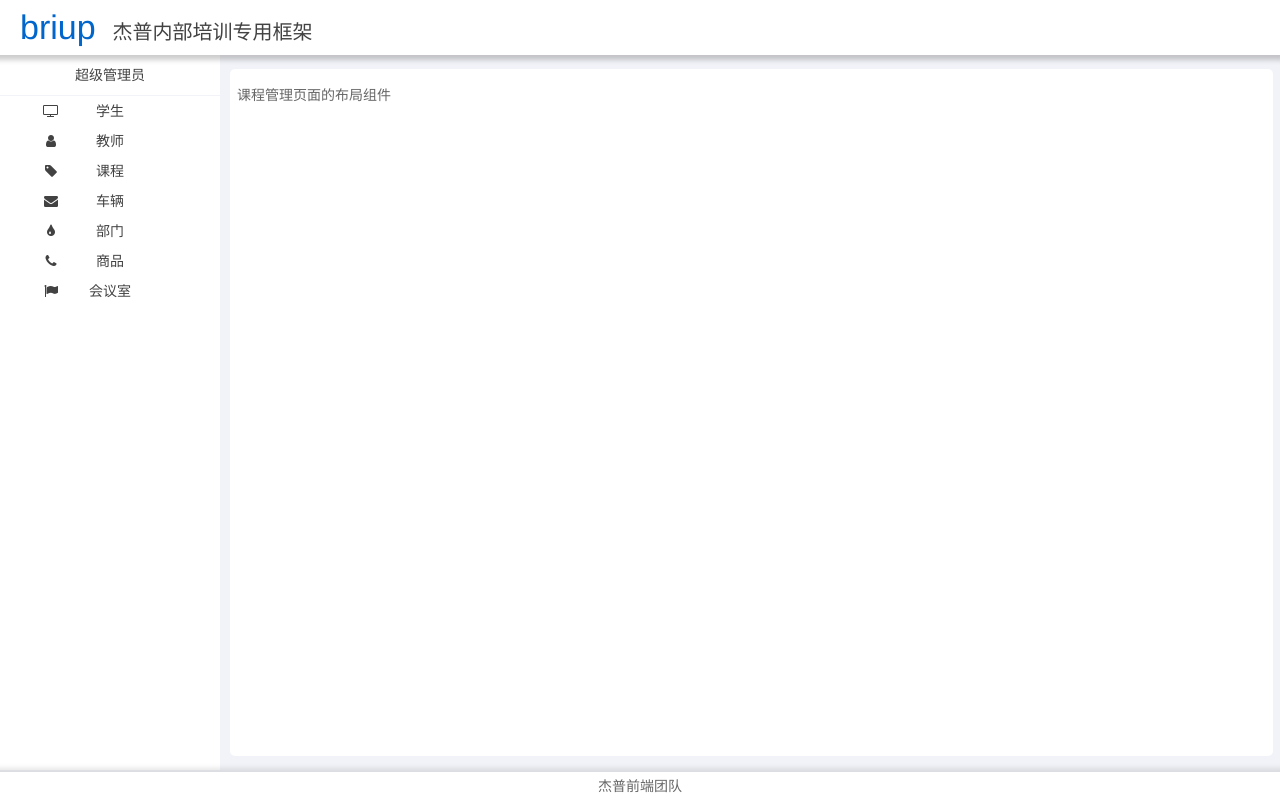
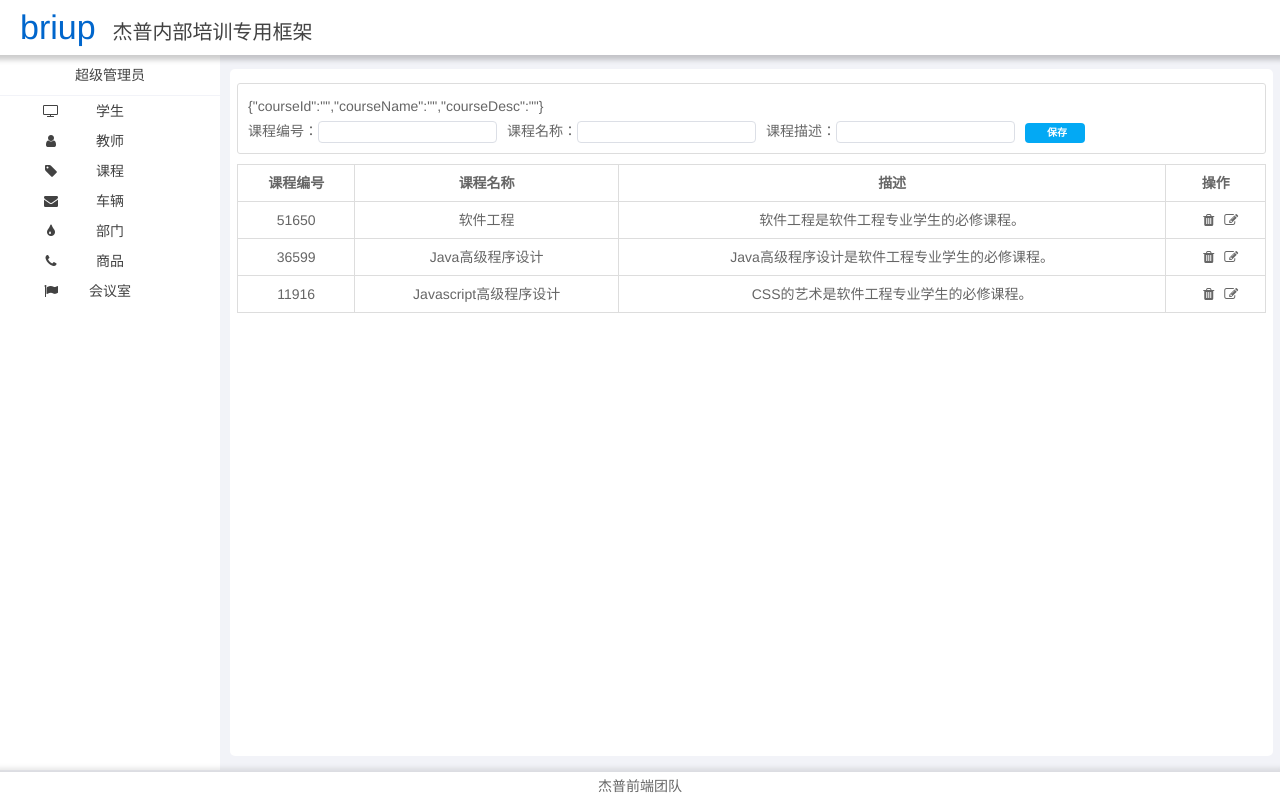
Before and after one commit to pluslicy/react-app-curd, a React (Create React App) app: page /course in a window 1280 px wide. Built offline with nearby package versions, Linux system fonts and the light colour scheme.

Commit message:
use mockjs to find data

```diff
--- /dev/null
+++ b/src/pages/course/CourseForm.js
@@ -0,0 +1,47 @@
+import React,{Component} from 'react';
+import './style/courseform.css'
+class CourseForm extends Component{
+  //创建构造函数，声明state中数据
+  constructor(props){
+    super(props);
+    this.state={
+      courseId:'',
+      courseName:'',
+      courseDesc:'',
+    }
+  }
+  handleSave(event){
+    event.preventDefault();
+  }
+  handleChange=(event)=>{
+    let name = event.target.name;
+    let value = event.target.value;
+    this.setState((state)=>({
+        [name]:value
+    }))
+  }
+  render(){
+    let {courseId,courseName,courseDesc} = this.state;
+    return (
+      <div className="CourseForm" onSubmit={this.handleSave}>
+        {JSON.stringify(this.state)}
+        <form action="#">
+          <label htmlFor="courseId">
+            课程编号：
+            <input id="courseId" type="text"  autoComplete="off" name="courseId" value={courseId} onChange={this.handleChange}/>
+          </label>
+          <label htmlFor="courseName">
+            课程名称：
+            <input id="courseName" type="text"  autoComplete="off" name="courseName" value={courseName} onChange={this.handleChange}/>
+          </label>
+          <label htmlFor="courseDeac">
+            课程描述：
+            <input id="courseDeac" type="text"  autoComplete="off" name="courseDesc" value={courseDesc} onChange={this.handleChange}/>
+          </label>
+          <input type="submit" value="保存"/>
+        </form>
+      </div>
+    )
+  }
+}
+export default CourseForm;
--- a/src/pages/course/CourseLayout.js
+++ b/src/pages/course/CourseLayout.js
@@ -1,11 +1,13 @@
 // 课程管理页面的布局组件
 import React,{Component}  from 'react'
-
+import CourseList from './CourseList';
+import CourseForm from './CourseForm';
 class CourseLayout extends Component{
   render(){
     return (
       <div className='course_layout'>
-       课程管理页面的布局组件
+        <CourseForm/>
+        <CourseList/>
       </div>
     )
   }
--- /dev/null
+++ b/src/pages/course/CourseList.js
@@ -0,0 +1,60 @@
+import React,{Component} from 'react';
+import './style/courselist.css'
+
+import axios from "axios";
+import './mock.js';
+class CourseList extends Component{
+  //创建构造函数，声明state中数据
+  constructor(props){
+    super(props);
+    this.state={
+        courses:[]
+    }
+  }
+  // 请求课程数据
+  componentWillMount(){
+    axios.get("/courseList").then((response)=>{
+      var courses = response.data.courses;
+      if(courses.length>0){
+        this.setState({
+          courses:courses
+        })
+      }
+    });
+  }
+  render(){
+    let {courses} = this.state
+    return (
+      <div className="CourseList">
+        <table className="table table-hover table-bordered table-striped">
+          <thead>
+            <tr>
+              <th>课程编号</th>
+              <th>课程名称</th>
+              <th>描述</th>
+              <th>操作</th>
+            </tr>
+          </thead>
+          <tbody>
+            {
+              courses.map((item,index)=>{
+                return (
+                  <tr key={index}>
+                    <td>{item.id}</td>
+                    <td>{item.name}</td>
+                    <td>{item.desc}</td>
+                    <td>
+                      <i className='fa fa-trash'></i>
+                      <i className='fa fa-edit'></i>
+                    </td>
+                </tr>
+                )
+              })
+            }
+          </tbody>
+        </table>
+      </div>
+    )
+  }
+}
+export default CourseList;
--- /dev/null
+++ b/src/pages/course/mock.js
@@ -0,0 +1,21 @@
+import Mock from "mockjs";
+Mock.mock('/courseList',{
+  "courses|1-10": [
+    {
+      "id|1-100000":10000,
+      "name|+1": [
+        "软件工程",
+        "Java高级程序设计",
+        "Javascript高级程序设计",
+        "CSS的艺术",
+        "HTML从入门到精通",
+      ],
+      "desc|+1": [
+        "软件工程是软件工程专业学生的必修课程。",
+        "Java高级程序设计是软件工程专业学生的必修课程。",
+        "CSS的艺术是软件工程专业学生的必修课程。",
+        "HTML从入门到精通是软件工程专业学生的必修课程。",
+      ]
+    }
+  ],
+});
--- /dev/null
+++ b/src/pages/course/style/courseform.css
@@ -0,0 +1,24 @@
+.CourseForm{
+  border:1px solid #ddd;
+  padding:10px;
+  border-radius: 3px;
+  margin-bottom: 10px;
+}
+.CourseForm form input{
+  border: 1px solid #dcdfe6;
+  border-radius: 4px;
+  height: 20px;
+  line-height: 20px;
+  text-indent: 4px;
+  margin-right: 10px;
+}
+.CourseForm form input[type=submit]{
+  width: 60px;
+  height: 20px;
+  background-color: #03A9F4;
+  border: none;
+  outline: none;
+  font-size: 10px;
+  color:white;
+  font-weight: bold
+}
--- /dev/null
+++ b/src/pages/course/style/courselist.css
@@ -0,0 +1,58 @@
+table {
+  border-spacing: 0;
+  border-collapse: collapse;
+}
+td,
+th {
+  padding: 0;
+}
+td i{
+  margin-left: 10px;
+}
+table {
+  border-collapse: collapse;
+}
+table td,
+.CourseList table th {
+  background-color: #fff;
+  border: 1px solid #ddd;
+  text-align: center;
+}
+.CourseList .table {
+  width: 100%;
+  max-width: 100%;
+  margin-bottom: 20px;
+}
+.CourseList .table > thead > tr > th,
+.CourseList .table > tbody > tr > th,
+.CourseList .table > tfoot > tr > th,
+.CourseList .table > thead > tr > td,
+.CourseList .table > tbody > tr > td,
+.CourseList .table > tfoot > tr > td {
+  padding: 8px;
+  line-height: 1.42857143;
+  vertical-align: top;
+  border-top: 1px solid #ddd;
+}
+.CourseList .table > thead > tr > th {
+  vertical-align: bottom;
+}
+
+.CourseList .table > tbody + tbody {
+  border-top: 1px solid #ddd;
+}
+
+.CourseList .table-bordered {
+  border: 1px solid #ddd;
+}
+
+.CourseList .table-bordered > thead > tr > th,
+.CourseList .table-bordered > thead > tr > td {
+  border-bottom-width: 1px;
+}
+.CourseList .table-striped > tbody > tr:nth-of-type(odd) {
+  background-color: #f9f9f9;
+}
+.CourseList .table-hover > tbody > tr:hover {
+  background-color: #f5f5f5;
+}
```
Also changed, not shown: package.json (+0 -7 lines).
